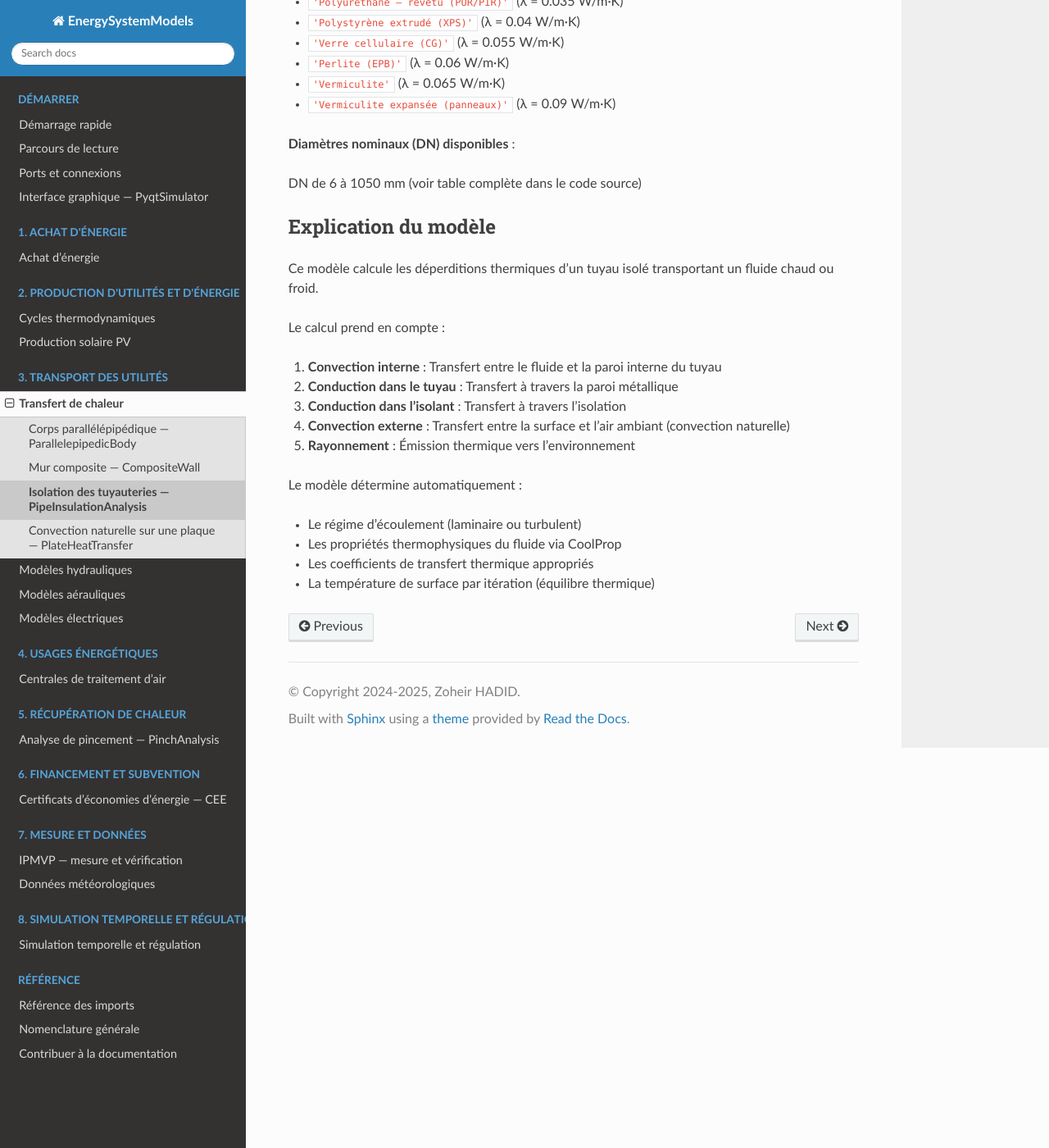
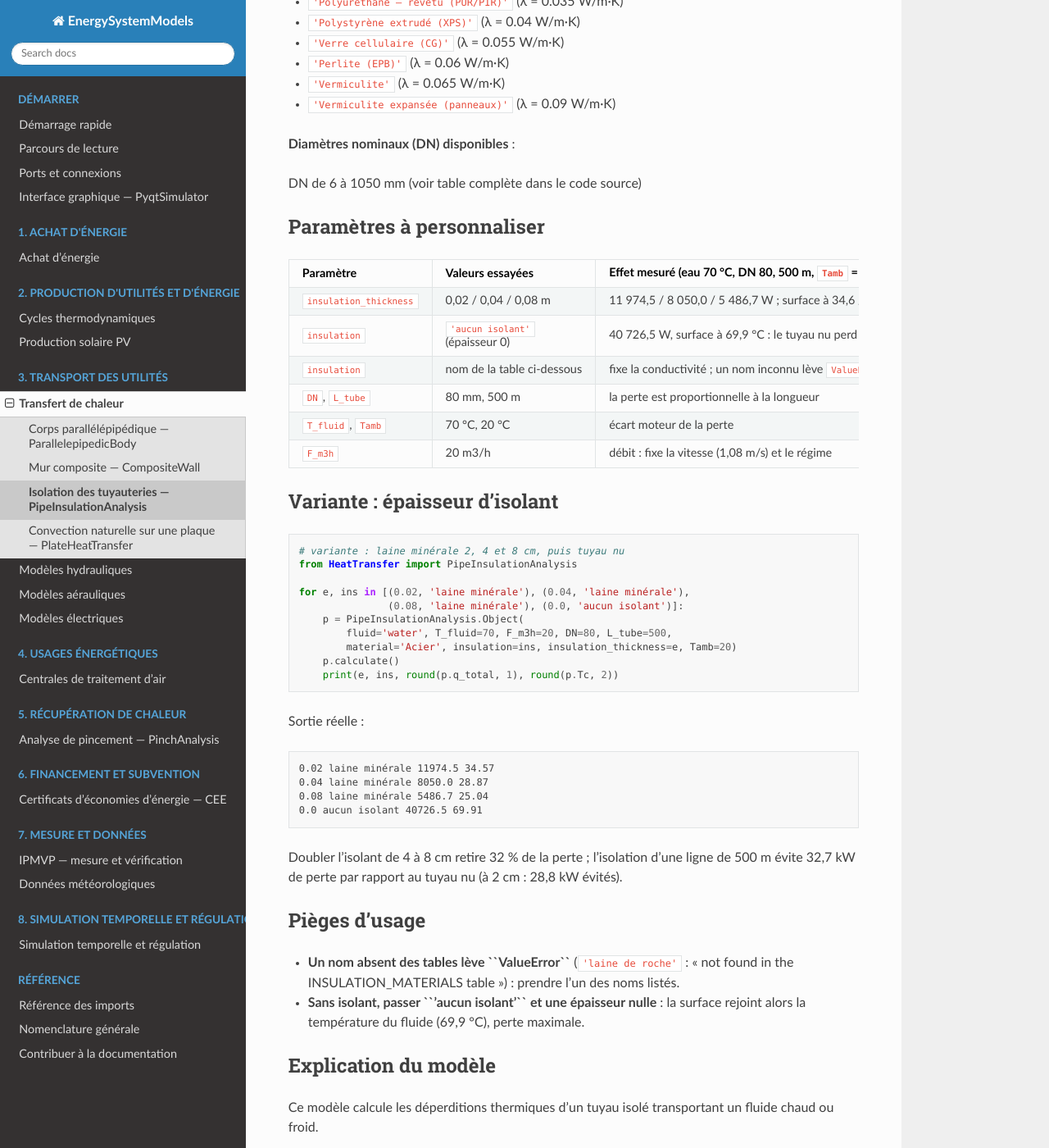
Before and after one commit to ZoheirHADID/EnergySystemModels-fr, a Sphinx documentation site: the page built from docs/source/001-heat_transfer/pipe_insulation_analysis.rst, in a window 1280 px wide and 1400 px high, scrolled down 2928 px. Shown: the whole window at 82% size. Built offline with Sphinx 7.4.7 and the Read the Docs theme 3.1.0, drawn with Linux system fonts in a browser that asks for light colours.

Commit message:
doc(heat_transfer): corps_parallelepipedique et pipe_insulation au cran 5, variantes, defauts lib releves
Co-Authored-By: Claude Sonnet 5.5 <noreply@anthropic.com>

```diff
--- a/docs/source/001-heat_transfer/pipe_insulation_analysis.rst
+++ b/docs/source/001-heat_transfer/pipe_insulation_analysis.rst
@@ -136,6 +136,71 @@ Paramètres possibles
 
 DN de 6 à 1050 mm (voir table complète dans le code source)
 
+Paramètres à personnaliser
+--------------------------
+
+.. list-table::
+   :header-rows: 1
+   :widths: 24 26 50
+
+   * - Paramètre
+     - Valeurs essayées
+     - Effet mesuré (eau 70 °C, DN 80, 500 m, ``Tamb`` = 20 °C)
+   * - ``insulation_thickness``
+     - 0,02 / 0,04 / 0,08 m
+     - 11 974,5 / 8 050,0 / 5 486,7 W ; surface à 34,6 / 28,9 / 25,0 °C
+   * - ``insulation``
+     - ``'aucun isolant'`` (épaisseur 0)
+     - 40 726,5 W, surface à 69,9 °C : le tuyau nu perd 5 fois plus
+   * - ``insulation``
+     - nom de la table ci-dessous
+     - fixe la conductivité ; un nom inconnu lève ``ValueError``
+   * - ``DN``, ``L_tube``
+     - 80 mm, 500 m
+     - la perte est proportionnelle à la longueur
+   * - ``T_fluid``, ``Tamb``
+     - 70 °C, 20 °C
+     - écart moteur de la perte
+   * - ``F_m3h``
+     - 20 m3/h
+     - débit : fixe la vitesse (1,08 m/s) et le régime
+
+Variante : épaisseur d'isolant
+------------------------------
+
+.. code-block:: python
+
+    # variante : laine minérale 2, 4 et 8 cm, puis tuyau nu
+    from HeatTransfer import PipeInsulationAnalysis
+
+    for e, ins in [(0.02, 'laine minérale'), (0.04, 'laine minérale'),
+                   (0.08, 'laine minérale'), (0.0, 'aucun isolant')]:
+        p = PipeInsulationAnalysis.Object(
+            fluid='water', T_fluid=70, F_m3h=20, DN=80, L_tube=500,
+            material='Acier', insulation=ins, insulation_thickness=e, Tamb=20)
+        p.calculate()
+        print(e, ins, round(p.q_total, 1), round(p.Tc, 2))
+
+Sortie réelle :
+
+.. code-block:: text
+
+    0.02 laine minérale 11974.5 34.57
+    0.04 laine minérale 8050.0 28.87
+    0.08 laine minérale 5486.7 25.04
+    0.0 aucun isolant 40726.5 69.91
+
+Doubler l'isolant de 4 à 8 cm retire 32 % de la perte ; l'isolation d'une ligne de
+500 m évite 32,7 kW de perte par rapport au tuyau nu (à 2 cm : 28,8 kW évités).
+
+Pièges d'usage
+--------------
+
+- **Un nom absent des tables lève ``ValueError``** (``'laine de roche'`` :
+  « not found in the INSULATION_MATERIALS table ») : prendre l'un des noms listés.
+- **Sans isolant, passer ``'aucun isolant'`` et une épaisseur nulle** : la surface
+  rejoint alors la température du fluide (69,9 °C), perte maximale.
+
 Explication du modèle
 ----------------------
 
```
Also changed, not shown: BUGS_LIB.md (+6 -0 lines), JOURNAL_DOC.md (+7 -0 lines), banc_doc.json (+16 -16 lines), docs/source/001-heat_transfer/corps_parallelepipedique.rst (+62 -0 lines).
